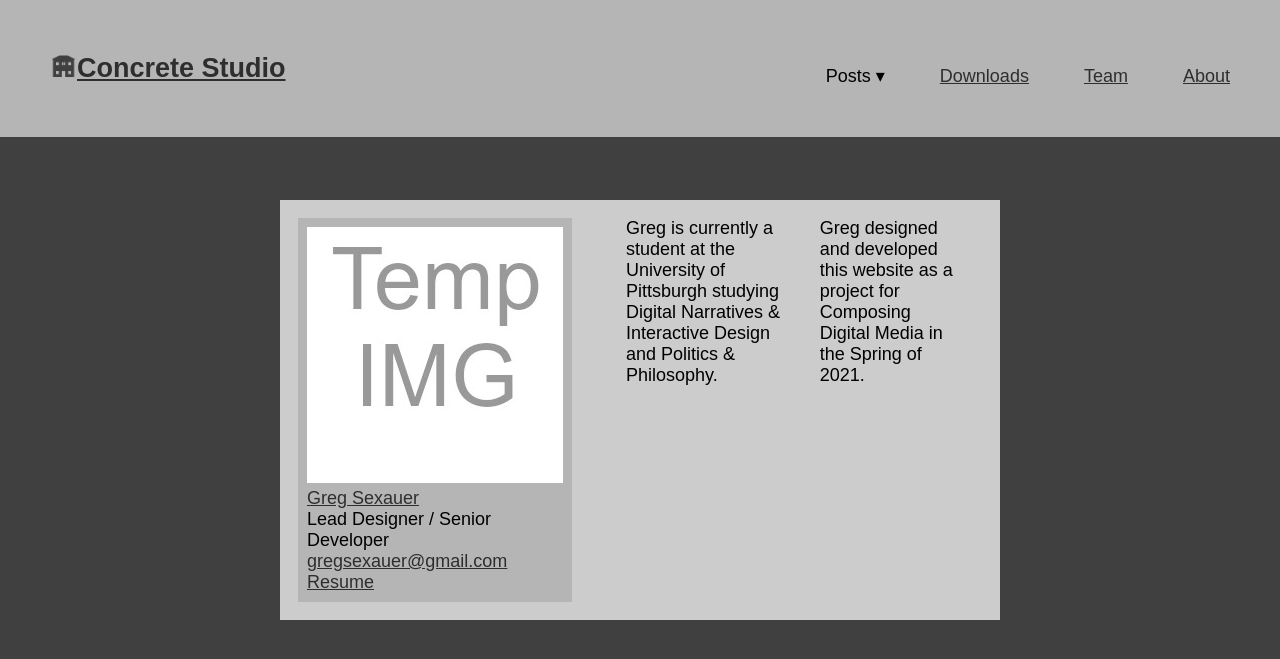
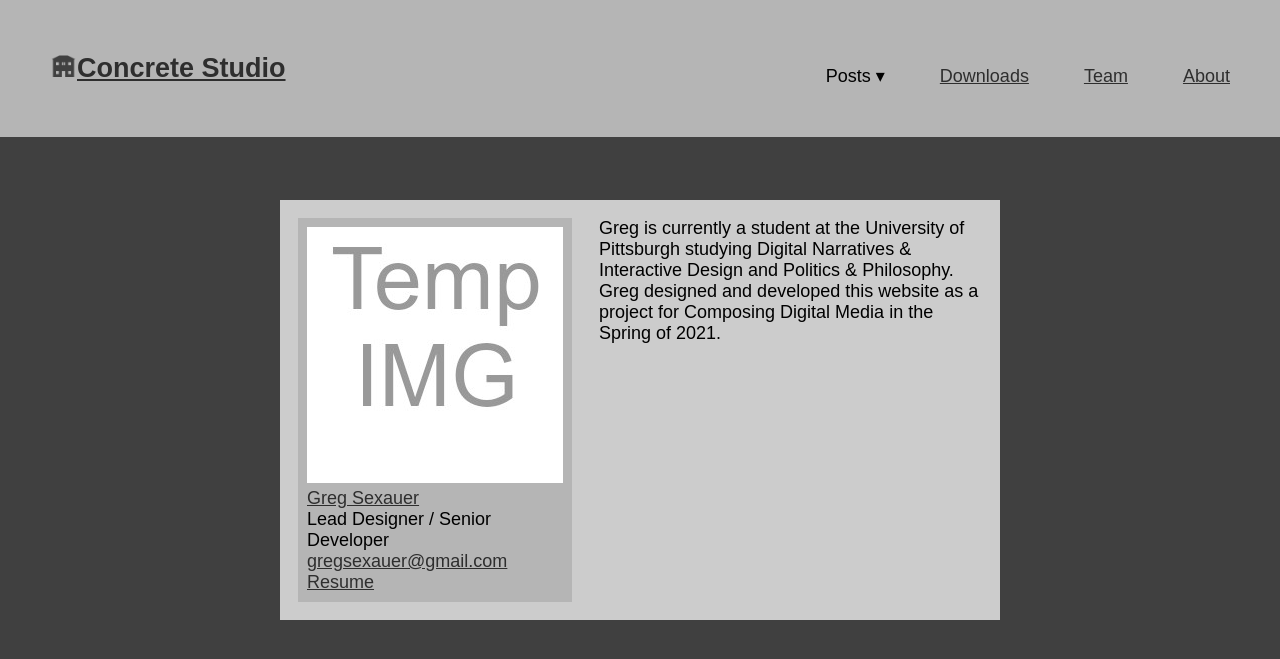
Before and after one commit to gregsexauer/concrete-studio, a Jekyll site: the page built from team.html, in a window 1280 px wide and 1200 px high. Shown: the top 659 px of the window. Built offline with Jekyll 4.4.1, drawn with Linux system fonts in a browser that asks for light colours.

Commit message:
fixed multi-paragraph team-member description flex

```diff
--- a/assets/css/styles.css
+++ b/assets/css/styles.css
@@ -172,6 +172,6 @@
   white-space: pre-line;
 }
 
-.team-member > p {
+.team-member-description > p {
   margin-left: 1.5em;
 }
--- a/team.html
+++ b/team.html
@@ -6,6 +6,7 @@
 {% for author in site.authors %}
   <div class="post-container">
     <div class="team-member">
+
       <figure>
         <img src="{{ author.image }}" alt="Image of {{ author.name }}">
         <figcaption><a href="{{ site.base_path }}{{ author.url }}">{{ author.name }}</a>
@@ -14,7 +15,11 @@
           <a href="{{ author.resume }}" download>Resume</a>
         </figcaption>
       </figure>
-      <p>{{ author.content | markdownify }}</p>
+
+      <div class="team-member-description">
+        <p>{{ author.content | markdownify }}</p>
+      </div>
+
     </div>
   </div>
 {% endfor %}
```
